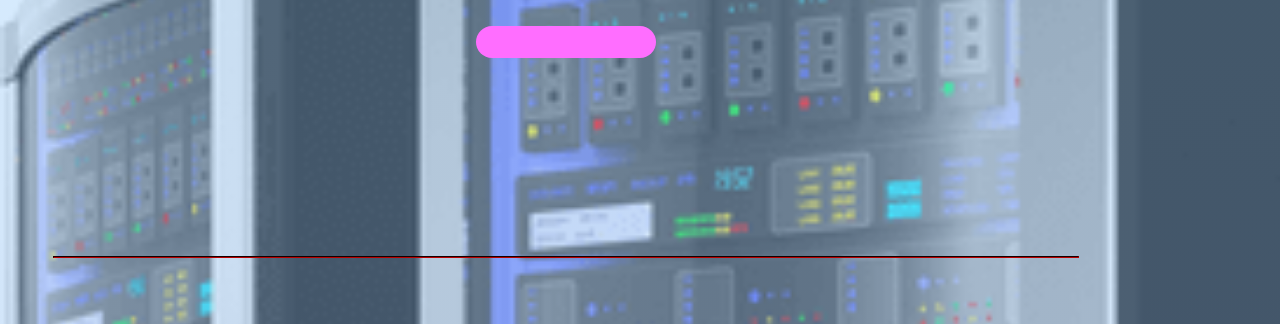
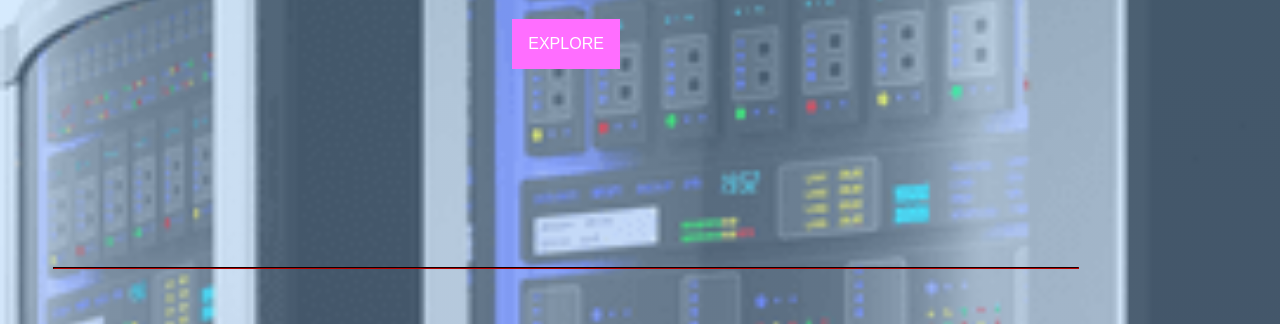
Before and after one commit to Nesh-254/Web, a plain HTML site: page index.html in a window 1280 px wide. Shown: the part 301-625 px from the top of the page. Drawn offline with Linux system fonts and the light colour scheme.

Commit message:
Update index.html

```diff
--- a/index.html
+++ b/index.html
@@ -30,7 +30,7 @@
     <div class="maggie">
         <h1>EXPLORE OUR Company</h1>
         <div class="dropdown">
-           <a style="text-decoration: none;" href="HOME.html"> <button id="btn" type="button" value="Explore"></button></a>
+           <a href="HOME.html"><input id="btn" type="button" value="EXPLORE"></a>
 
             </div>
         </div>
```
